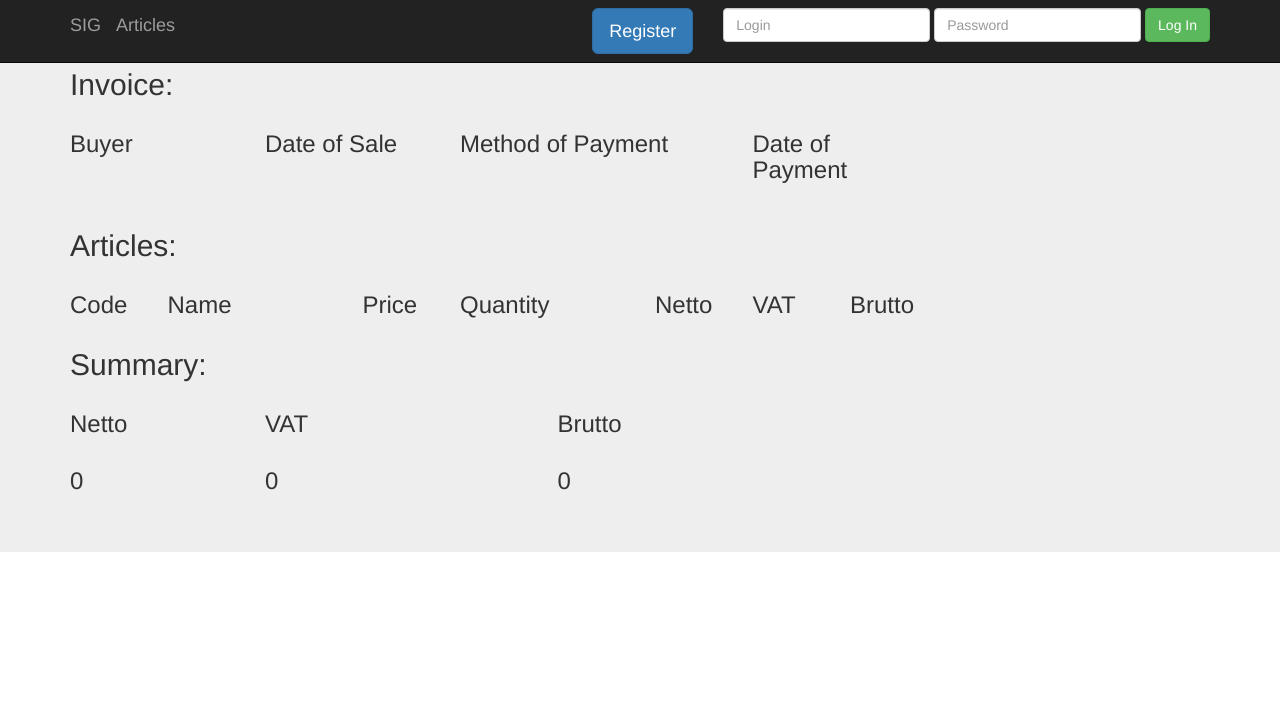
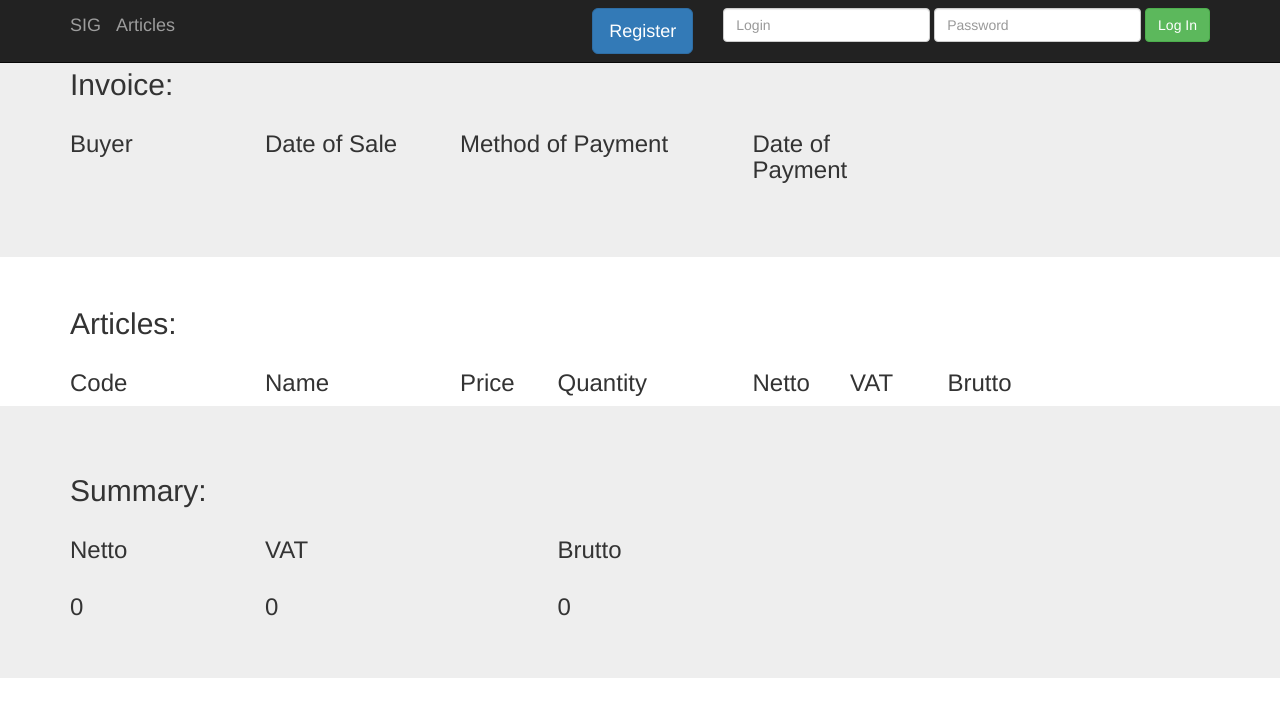
Before and after one commit to pan-mroku/SIG, a Django app: template invoice/templates/invoice_view.html in a window 1280 px wide. Shown: the top 717 px of the page. Run offline with Django 3.2, Linux system fonts and the light colour scheme; the template is opened without the code that fills it, so the values that code supplies are empty; parts of the project's set-up code (start-up, migrations or seed data) failed here and were passed over; some libraries are stand-ins or nearby versions.

Commit message:
ladniejszy view invoice

```diff
--- a/invoice/templates/invoice_view.html
+++ b/invoice/templates/invoice_view.html
@@ -37,7 +37,7 @@ window.onload = function() {
 
     <div class="row">
       <div class="light">
-        <div class="col-md-1">
+        <div class="col-md-2">
           <p>{{ Invoice.Contractor }}</p>
         </div>
         <div class="col-md-2">
@@ -51,11 +51,13 @@ window.onload = function() {
         </div>
       </div>
     </div>
-
+  </div>
+</div>
+  <div class="container">
     <h2>Articles: </h2>
 
     <div class="row">
-      <div class="col-md-1">
+      <div class="col-md-2">
         <h3>Code</h3>
       </div>
       <div class="col-md-2">
@@ -105,7 +107,9 @@ window.onload = function() {
       </div>
       {% endfor  %}
     </div>
-
+</div>
+<div class="jumbotron">
+  <div class="container">
     <h2>Summary: </h2>
 
     <div class="row">
```
Also changed, not shown: README.md.
